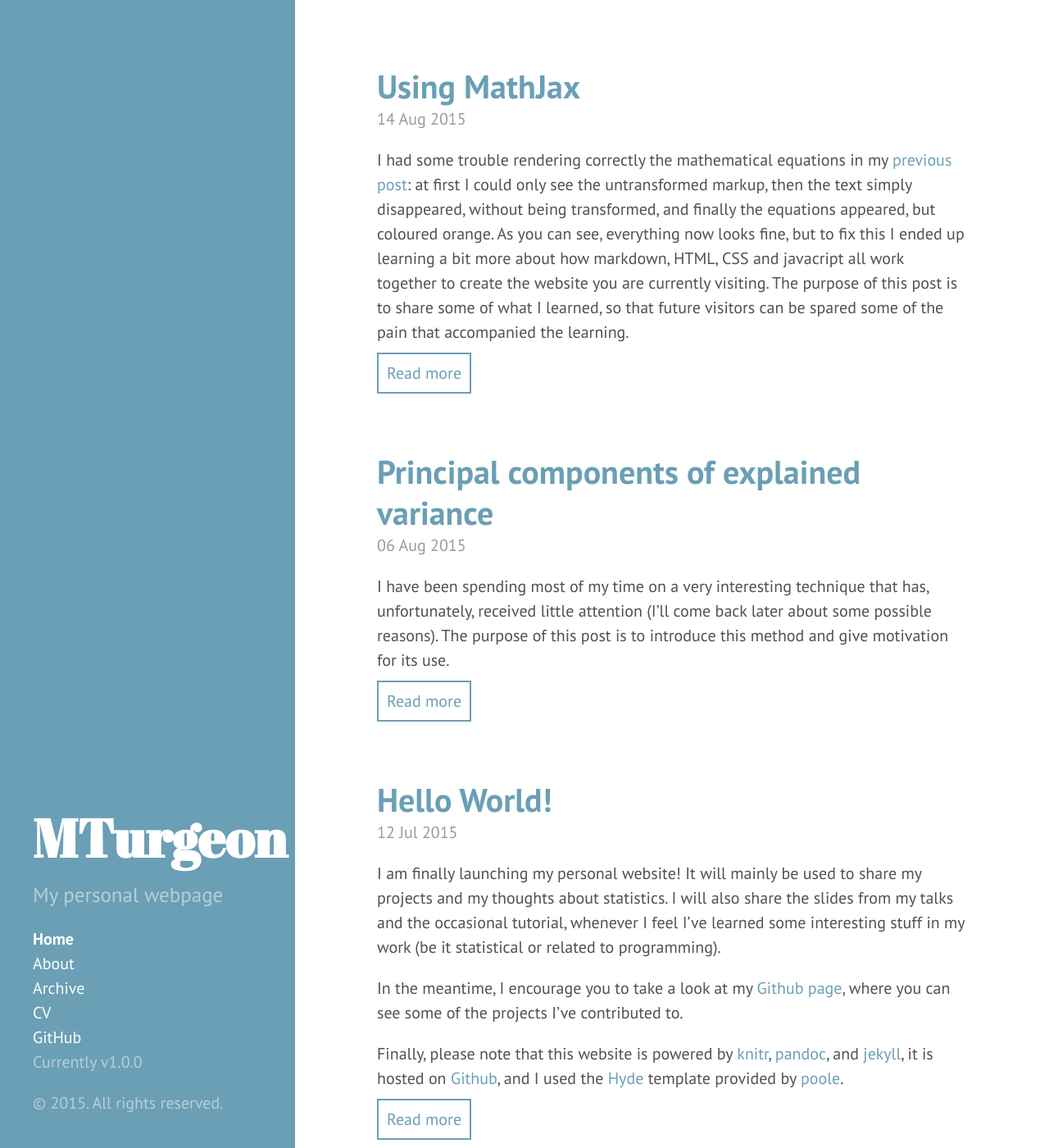
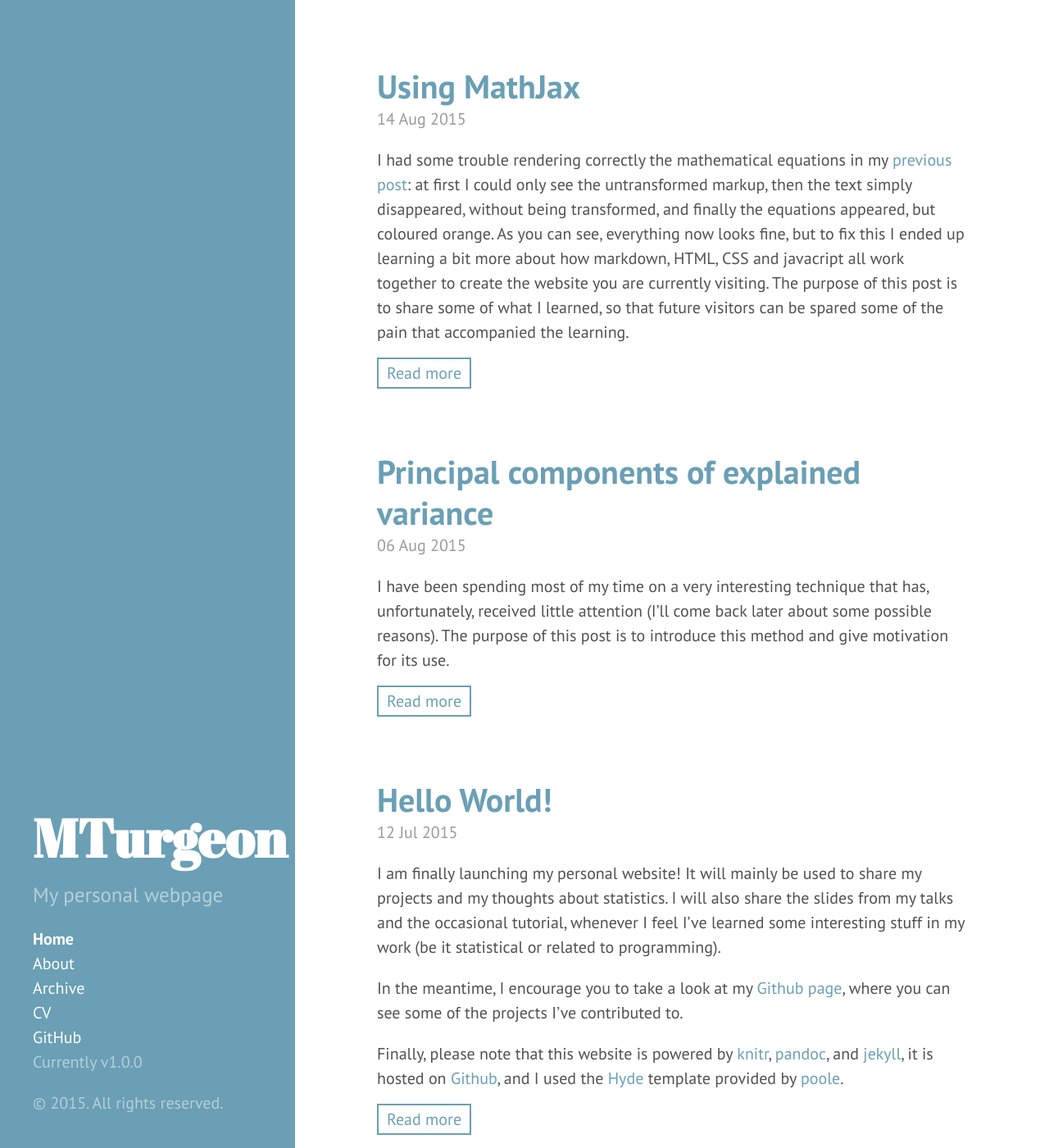
Before and after one commit to turgeonmaxime/old_website, a Jekyll site: the page built from index.html, in a window 1280 px wide and 1400 px high. Shown: the whole window at 82% size. Built offline with Jekyll 4.4.1, drawn with Linux system fonts in a browser that asks for light colours; the list of posts is cut into pages by our own code.

Commit message:
read more button

```diff
--- a/public/css/hyde.css
+++ b/public/css/hyde.css
@@ -144,7 +144,7 @@ a.sidebar-nav-item:focus {
 .read-more-btn {
   text-decoration: none;
   border: #6a9fb5 solid 0.1rem;
-  padding: 0.5rem;
+  padding: 0.2rem 0.5rem 0.2rem 0.5rem;
 }
 
 .read-more-btn:hover {
@@ -248,10 +248,10 @@ a.sidebar-nav-item:focus {
 .theme-base-0e .sidebar {
   background-color: #aa759f;
 }
-.theme-base-0e .content a,
+/* .theme-base-0e .content a,
 .theme-base-0e .related-posts li a:hover {
   color: #aa759f;
-}
+} /*
 
 /* Brown */
 .theme-base-0f .sidebar {
```
